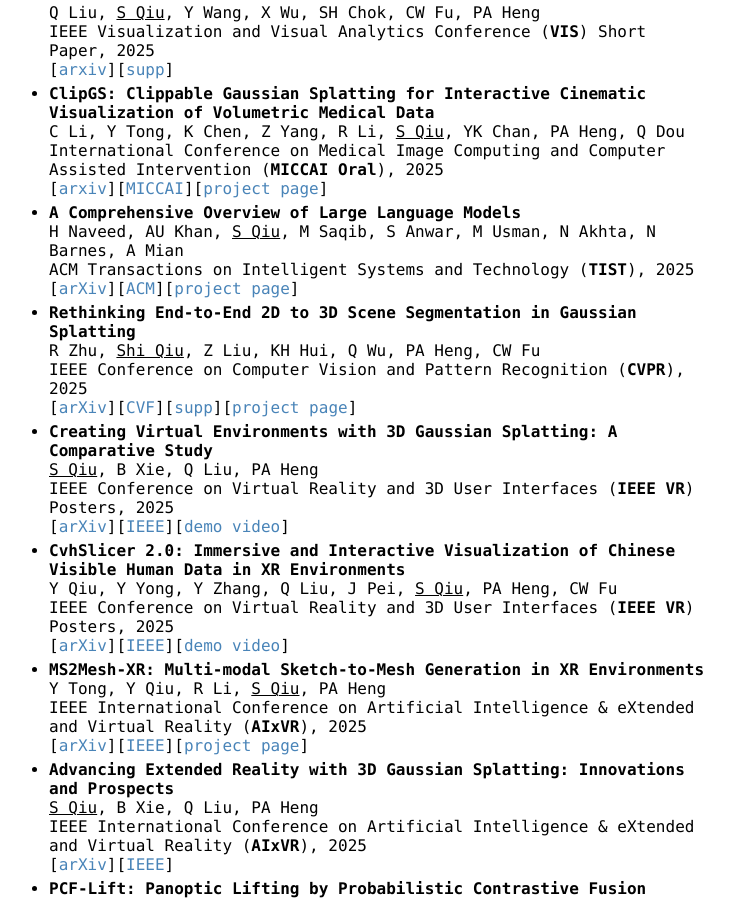
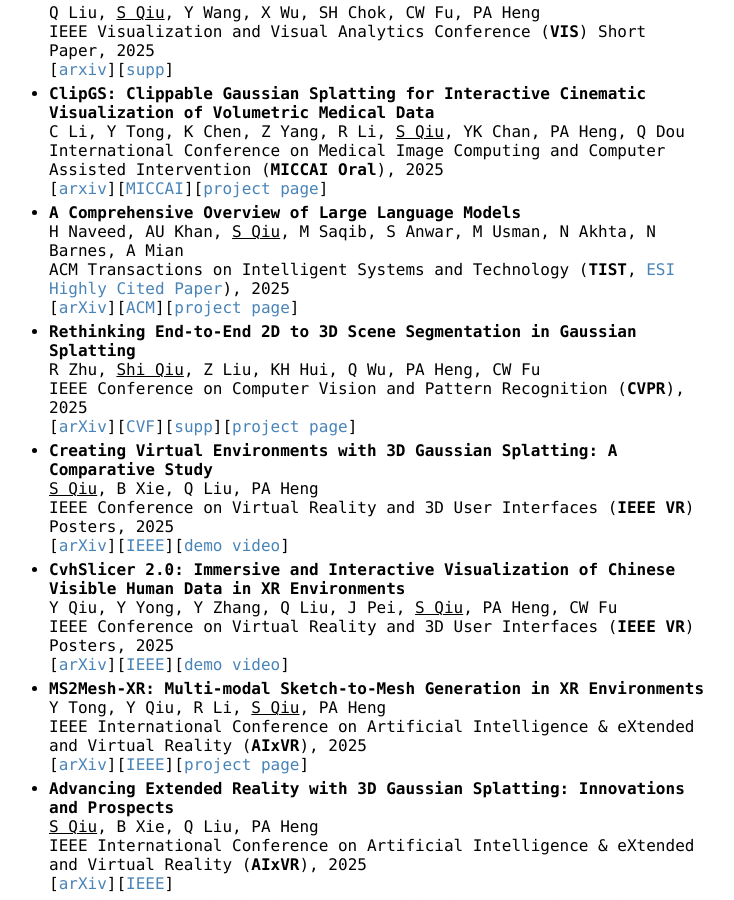
Before and after one commit to ShiQiu0419/ShiQiu0419.github.io, a Jekyll site: the page built from index.md, in a window 1280 px wide and 900 px high, scrolled down 1452 px. Shown: the whole window, without its empty margins (261-995 px from the left). Built offline with Jekyll 4.4.1, drawn with Linux system fonts in a browser that asks for light colours; our own code applies the rules of GitHub Pages for plain Markdown files.

Commit message:
Update index.md

```diff
--- a/index.md
+++ b/index.md
@@ -57,7 +57,7 @@ International Conference on Medical Image Computing and Computer Assisted Interv
 [[arxiv](https://arxiv.org/abs/2507.06647)][[MICCAI](https://link.springer.com/chapter/10.1007/978-3-032-05127-1_13)][[project page](https://med-air.github.io/ClipGS/)]
 * **A Comprehensive Overview of Large Language Models**
 H Naveed, AU Khan, <ins>S Qiu</ins>, M Saqib, S Anwar, M Usman, N Akhta, N Barnes, A Mian
-ACM Transactions on Intelligent Systems and Technology (**TIST**), 2025
+ACM Transactions on Intelligent Systems and Technology (**TIST**, [ESI Highly Cited Paper](https://www.webofscience.com/wos/woscc/full-record/WOS:001605988700001)), 2025
 [[arXiv](https://arxiv.org/abs/2307.06435)][[ACM](https://dl.acm.org/doi/10.1145/3744746)][[project page](https://github.com/humza909/LLM_Survey)]
 * **Rethinking End-to-End 2D to 3D Scene Segmentation in Gaussian Splatting**
 R Zhu, <ins>Shi Qiu</ins>, Z Liu, KH Hui, Q Wu, PA Heng, CW Fu
```
